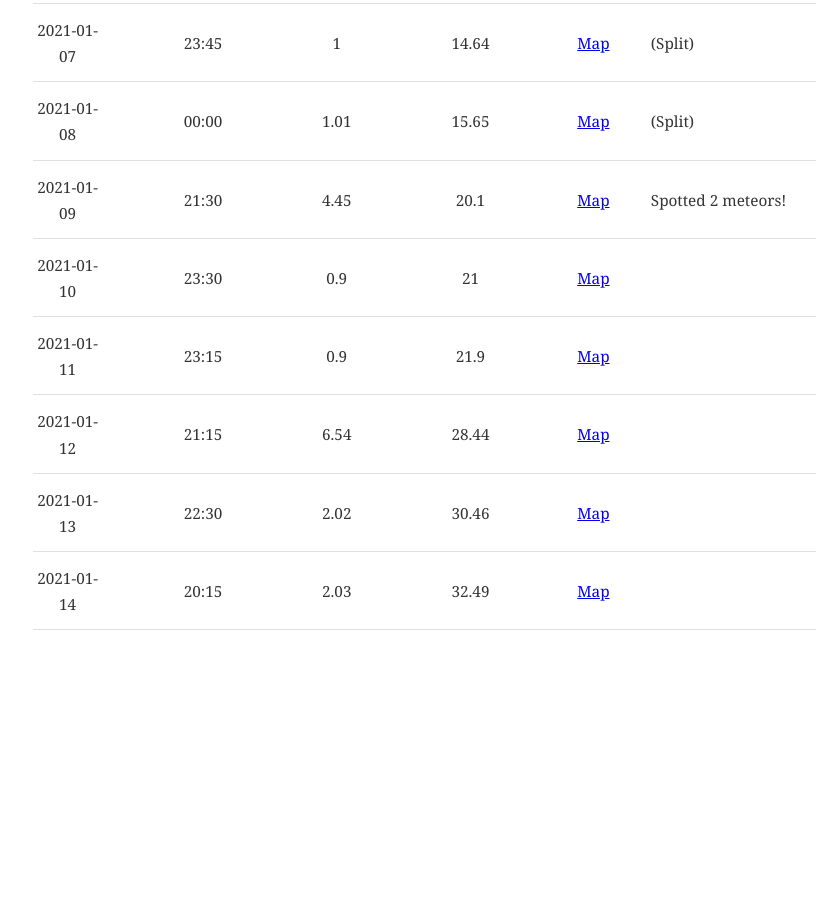
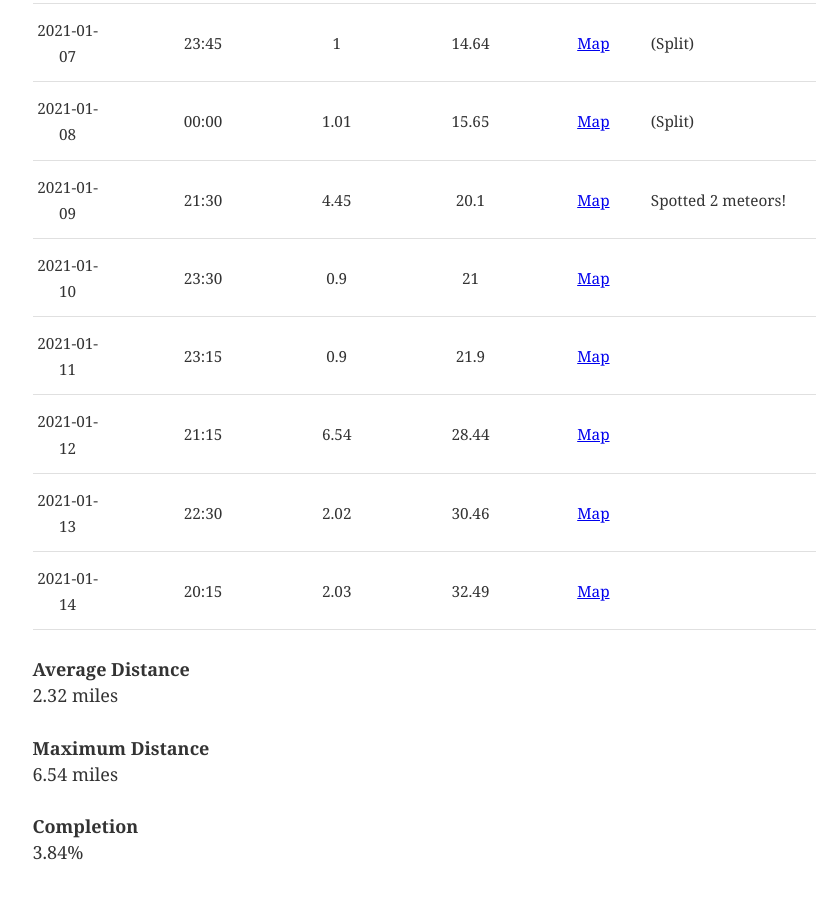
Before and after one commit to philbirnie/phil365, a Gatsby site: page / in a window 1280 px wide. Shown: the part 916-1815 px from the top of the page, without its empty margins (147-963 px from the left). Before the commit the page ends 1598 px from the top, so only its background shows below. Built offline with nearby package versions, Linux system fonts and the light colour scheme; Gatsby itself is replaced by a stand-in of ours.

Commit message:
Adds Stats,

```diff
--- /dev/null
+++ b/src/components/stats.js
@@ -0,0 +1,26 @@
+import React from "react"
+import runData from "../data/run-data.json";
+
+const Stats = () => {
+
+	const sum = ( accumulator, currentValue ) => accumulator + currentValue;
+
+	const average = runData.map( day => day.distance ).reduce( sum ) / runData.length;
+
+	const max = Math.max.apply( Math, runData.map( day => parseFloat( day.distance ) ) );
+
+	return (
+		<div className="stats">
+			<dl>
+				<dt>Average Distance</dt>
+				<dd>{ Math.round( average * 100 ) / 100 } miles</dd>
+				<dt>Maximum Distance</dt>
+				<dd>{ max } miles</dd>
+				<dt>Completion</dt>
+				<dd>{ Math.round( ( runData.length / 365 ) * 10000 ) / 100 }%</dd>
+			</dl>
+		</div>
+	)
+}
+
+export default Stats
--- a/src/pages/index.js
+++ b/src/pages/index.js
@@ -3,6 +3,7 @@ import React from "react"
 import Layout from "../components/layout"
 import SEO from "../components/seo"
 import Table from "../components/table"
+import Stats from "../components/stats"
 
 const IndexPage = () => (
   <Layout>
@@ -15,6 +16,7 @@ const IndexPage = () => (
       <li>Runs than span midnight may count as both days.</li>
     </ul>
     <Table />
+    <Stats />
   </Layout>
 )
 
```
